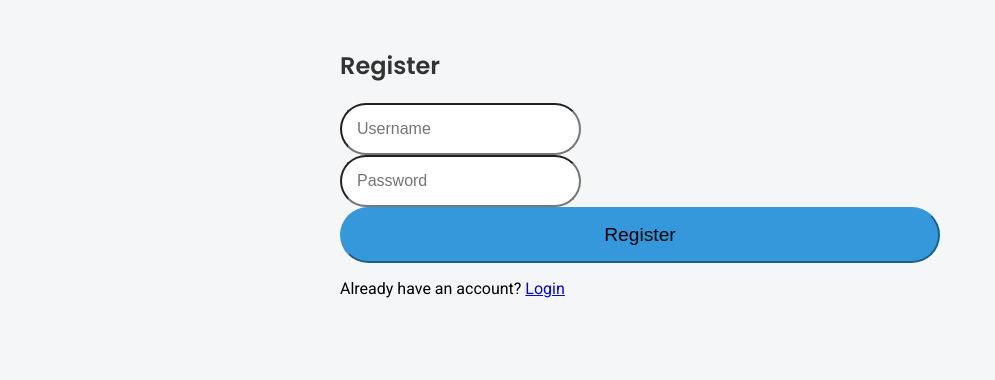
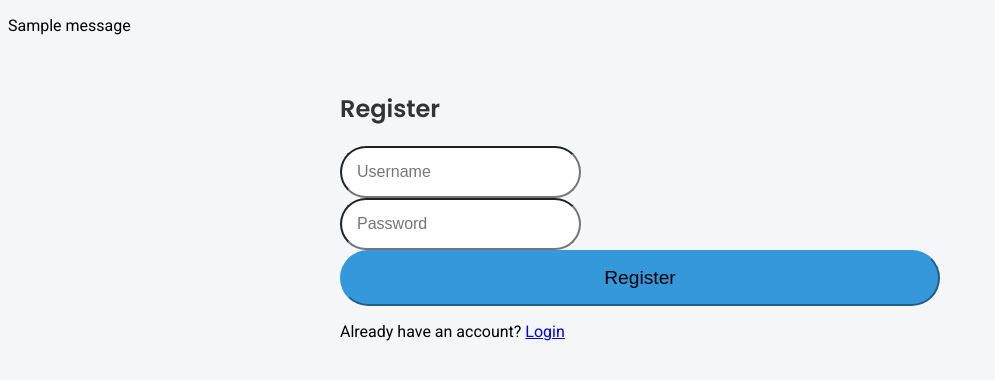
Before and after one commit to Saravanangrizz/network_scanner, a Flask app: page /register in a window 1280 px wide. Shown: the top 380 px of the page, without its empty margins (0-995 px from the left). Run offline with Flask 3, Linux system fonts and the light colour scheme; tables that the repository leaves empty hold one stand-in row (values such as "Sample post"); one stand-in notice (Sample message) is shown.

Commit message:
Update register.html

```diff
--- a/templates/register.html
+++ b/templates/register.html
@@ -8,6 +8,16 @@
     <link rel="stylesheet" href="{{ url_for('static', filename='styles.css') }}">
 </head>
 <body>
+    {% with messages = get_flashed_messages() %}
+  {% if messages %}
+    <div class="alert alert-warning text-center mt-3">
+      {% for message in messages %}
+        <p>{{ message }}</p>
+      {% endfor %}
+    </div>
+  {% endif %}
+{% endwith %}
+
     <div class="container">
         <h2 class="text-center">Register</h2>
         <form method="POST">
```
